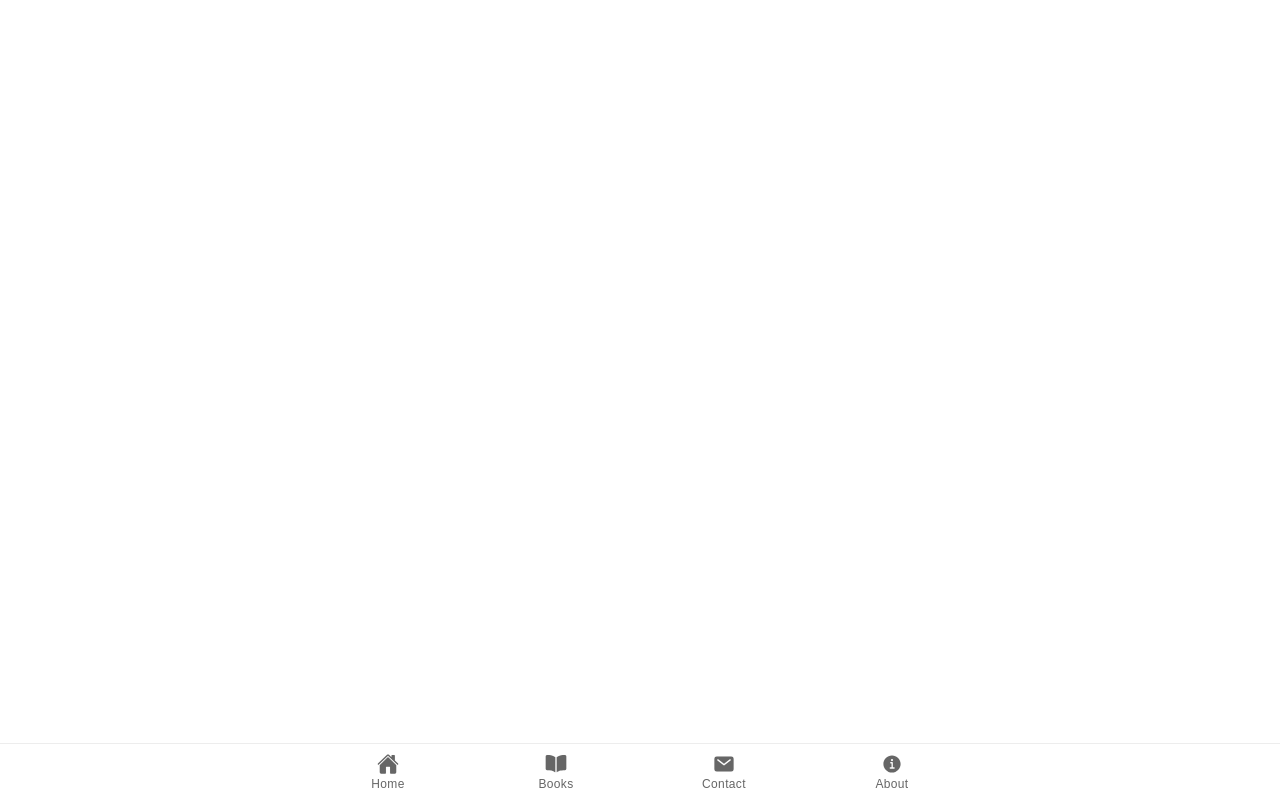
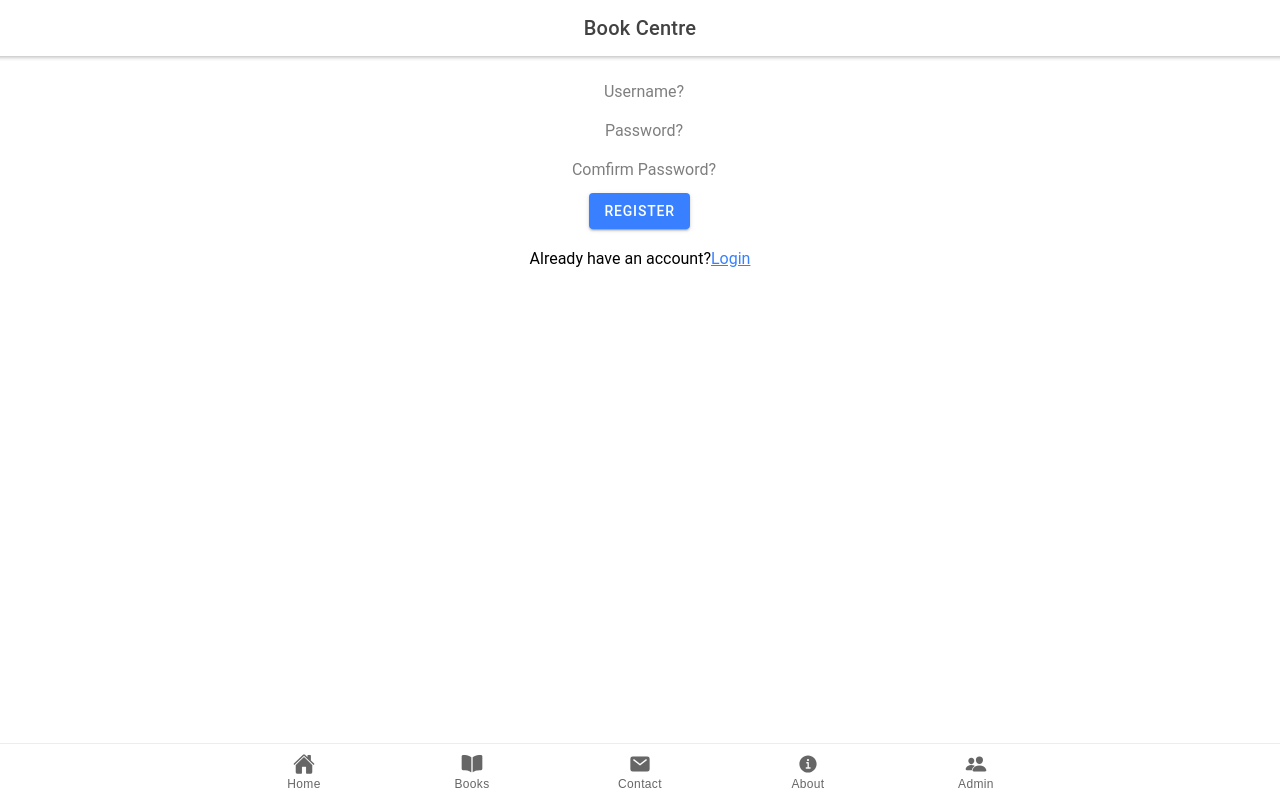
Before and after one commit to amirizhar/Book-Centre, a React (Create React App) app: page /Register in a window 1280 px wide. Built offline with nearby package versions, Linux system fonts and the light colour scheme.

Commit message:
login/register-form

```diff
--- a/package.json
+++ b/package.json
@@ -21,6 +21,7 @@
     "@types/react-dom": "^18.0.6",
     "@types/react-router": "^5.1.11",
     "@types/react-router-dom": "^5.1.7",
+    "firebase": "^9.16.0",
     "history": "^4.9.0",
     "ionicons": "^6.0.3",
     "react": "^18.2.0",
--- a/src/App.tsx
+++ b/src/App.tsx
@@ -10,11 +10,13 @@ import {
   setupIonicReact
 } from '@ionic/react';
 import { IonReactRouter } from '@ionic/react-router';
-import { book, ellipse, home, informationCircle, mail, square, triangle } from 'ionicons/icons';
+import { book, ellipse, home, informationCircle, mail, male, people, square, triangle } from 'ionicons/icons';
 import Tab1 from './pages/Tab1';
 import Tab2 from './pages/Tab2';
 import Tab3 from './pages/Tab3';
 import Tab4 from './pages/Tab4';
+import Tab5 from './pages/Tab5';
+import Register from './pages/Register';
 
 /* Core CSS required for Ionic components to work properly */
 import '@ionic/react/css/core.css';
@@ -34,6 +36,7 @@ import '@ionic/react/css/display.css';
 
 /* Theme variables */
 import './theme/variables.css';
+import { useId } from 'react';
 
 setupIonicReact();
 
@@ -43,30 +46,35 @@ const App: React.FC = () => (
       <IonTabs>
         <IonRouterOutlet>
 
-          {/* Tab 1 */}
           <Route exact path="/Main">
             <Tab1 />
           </Route>
 
-          {/* Tab 2 */}
           <Route exact path="/tab2">
             <Tab2 />
           </Route>
 
-          {/* Tab 3 */}
           <Route path="/tab3">
             <Tab3 />
           </Route>
 
-          {/* Tab 4 */}
           <Route path="/tab4">
             <Tab4 />
+          </Route>
+
+          <Route path="/Login">
+            <Tab5 />
+          </Route>
+
+          <Route path="/Register">
+            <Register />
           </Route>
 
           {/* redirect to main page */}
           <Route exact path="/">
             <Redirect to="/Main" />
           </Route>
+
         </IonRouterOutlet>
 
         <IonTabBar slot="bottom">
@@ -74,18 +82,27 @@ const App: React.FC = () => (
             <IonIcon icon={home} />
             <IonLabel>Home</IonLabel>
           </IonTabButton>
+
           <IonTabButton tab="tab2" href="/tab2">
             <IonIcon icon={book} />
             <IonLabel>Books</IonLabel>
           </IonTabButton>
+
           <IonTabButton tab="tab3" href="/tab3">
             <IonIcon icon={mail} />
             <IonLabel>Contact</IonLabel>
           </IonTabButton>
+
           <IonTabButton tab="tab4" href="/tab4">
             <IonIcon icon={informationCircle} />
             <IonLabel>About</IonLabel>
           </IonTabButton>
+
+          <IonTabButton tab="Login" href="/Login">
+            <IonIcon icon={people} />
+            <IonLabel>Admin</IonLabel>
+          </IonTabButton>
+
         </IonTabBar>
       </IonTabs>
     </IonReactRouter>
--- /dev/null
+++ b/src/pages/Register.tsx
@@ -0,0 +1,58 @@
+import { IonButton, IonContent, IonHeader, IonInput, IonPage, IonTitle, IonToolbar } from '@ionic/react';
+import { useState } from 'react';
+import { Link } from 'react-router-dom';
+
+const Register: React.FC = () => {
+
+    const [username, setUsername] = useState('')
+    const [password, setPassword] = useState('')
+    const [cpassword, setCPassword] = useState('')
+
+    function RegisterUser(){
+        console.log(username, password, cpassword)
+    }
+
+  return (
+    <IonPage>
+      <IonHeader>
+        <IonToolbar>
+          <IonTitle>Book Centre</IonTitle>
+        </IonToolbar>
+      </IonHeader>
+      <IonContent fullscreen>
+      <IonHeader collapse="condense">
+          <IonToolbar style={{align: "center"}}>
+            <IonTitle size="large">Registration</IonTitle>
+          </IonToolbar>
+        </IonHeader>
+        <IonContent className="ion-padding">
+
+            <IonInput
+            placeholder="Username?"
+            onIonChange= {(a: any) => setUsername(a.target.value)}
+            />
+
+            <IonInput
+            type='password'
+            placeholder="Password?"
+            onIonChange= {(e: any) => setPassword(e.target.value)}
+            />
+
+            <IonInput
+            type='password'
+            placeholder="Comfirm Password?"
+            onIonChange= {(e: any) => setCPassword(e.target.value)}
+            />
+
+            <IonButton onClick={RegisterUser}>Register</IonButton>
+
+            <p>
+                Already have an account?<Link to ="/Login">Login</Link>
+            </p>
+        </IonContent>
+      </IonContent>
+    </IonPage>
+  );
+};
+
+export default Register;
--- a/src/pages/Tab2.tsx
+++ b/src/pages/Tab2.tsx
@@ -1,4 +1,4 @@
-import { IonContent, IonHeader, IonPage, IonTitle, IonToolbar } from '@ionic/react';
+import { IonButton, IonContent, IonHeader, IonPage, IonTitle, IonToolbar } from '@ionic/react';
 import ExploreContainer from '../components/ExploreContainer';
 import './Tab2.css';
 
@@ -7,7 +7,7 @@ const Tab2: React.FC = () => {
     <IonPage>
       <IonHeader>
         <IonToolbar>
-          <IonTitle>Tab 2</IonTitle>
+          <IonTitle>Book Centre</IonTitle>
         </IonToolbar>
       </IonHeader>
       <IonContent fullscreen>
@@ -17,6 +17,10 @@ const Tab2: React.FC = () => {
           </IonToolbar>
         </IonHeader>
         <ExploreContainer name="Tab 2 page" />
+        {/* <IonContent className="ion-padding">
+            <IonButton routerLink="/Login">Login</IonButton>
+            <IonButton routerLink="/register">Register</IonButton>
+        </IonContent> */}
       </IonContent>
     </IonPage>
   );
--- /dev/null
+++ b/src/pages/Tab5.css
@@ -0,0 +1,7 @@
+.divider:after,
+.divider:before {
+  content: "";
+  flex: 1;
+  height: 1px;
+  background: #eee;
+}
--- /dev/null
+++ b/src/pages/Tab5.tsx
@@ -0,0 +1,48 @@
+import { IonButton, IonContent, IonHeader, IonInput, IonPage, IonTitle, IonToolbar } from '@ionic/react';
+import { useState } from 'react';
+
+import './Tab5.css';
+
+const Tab5: React.FC = () => {
+
+    const [username, setUsername] = useState('')
+    const [password, setPassword] = useState('')
+
+    function loginUser(){
+        console.log(username, password)
+    }
+
+  return (
+    <IonPage>
+      <IonHeader>
+        <IonToolbar>
+          <IonTitle>Book Centre</IonTitle>
+        </IonToolbar>
+      </IonHeader>
+      <IonContent fullscreen>
+      <IonHeader collapse="condense">
+          <IonToolbar style={{align: "center"}}>
+            <IonTitle size="large">Login</IonTitle>
+          </IonToolbar>
+        </IonHeader>
+        <IonContent className="ion-padding">
+
+            <IonInput
+            placeholder="Username?"
+            onIonChange= {(a: any) => setUsername(a.target.value)}
+            />
+
+            <IonInput
+            type='password'
+            placeholder="Password?"
+            onIonChange= {(e: any) => setPassword(e.target.value)}
+            />
+            <IonButton onClick={loginUser}>Login</IonButton>
+            <IonButton href="/Register">Register</IonButton>
+        </IonContent>
+      </IonContent>
+    </IonPage>
+  );
+};
+
+export default Tab5;
--- a/tsconfig.json
+++ b/tsconfig.json
@@ -18,7 +18,7 @@
     "resolveJsonModule": true,
     "isolatedModules": true,
     "noEmit": true,
-    "jsx": "react-jsx"
+    "jsx": "preserve"
   },
   "include": [
     "src"
```
Also changed, not shown: 1 other file (tests, documents, lock files or other folders).
